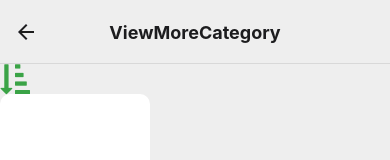
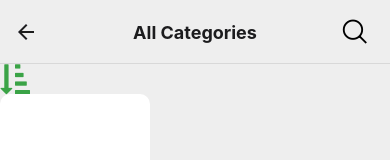
Before and after one commit to khaled-bissani/shelves-tracker, a React Native app in the folder supermarket-frontend/: screen /ViewMoreCategory in a window 390 px wide. Shown: the top 160 px of the page. Built offline with nearby package versions, Linux system fonts and the light colour scheme.

Commit message:
Frontend <> Supermarket frontend: editing the title of the view more category page

```diff
--- a/supermarket-frontend/src/navigation/MainStackNavigation.js
+++ b/supermarket-frontend/src/navigation/MainStackNavigation.js
@@ -27,7 +27,10 @@ const MainStackNavigation = () => {
         <Stack.Screen name='Main' component={DrawerNavigator} options={{
           headerShown:false
         }}/>
-        <Stack.Screen name='ViewMoreCategory' component={ViewMoreCategory}/>
+        <Stack.Screen name='ViewMoreCategory' component={ViewMoreCategory} options={{
+          headerTitle:'All Categories',
+          headerRight:() => <SearchButton color={'black'} onPress={()=> console.log('search')}/>,
+        }}/>
         <Stack.Screen name='ViewMoreItem' component={ViewMoreItem} options={{
           headerTitle:'Category name',
           headerRight:() => <SearchButton color={'black'} onPress={()=> console.log('search')}/>,
```
